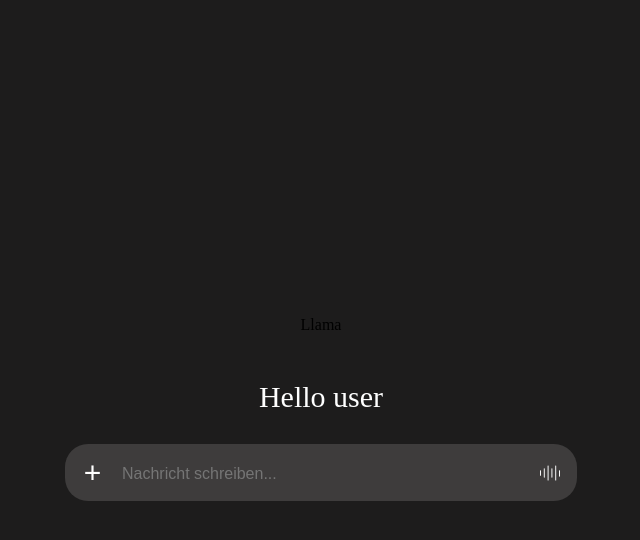
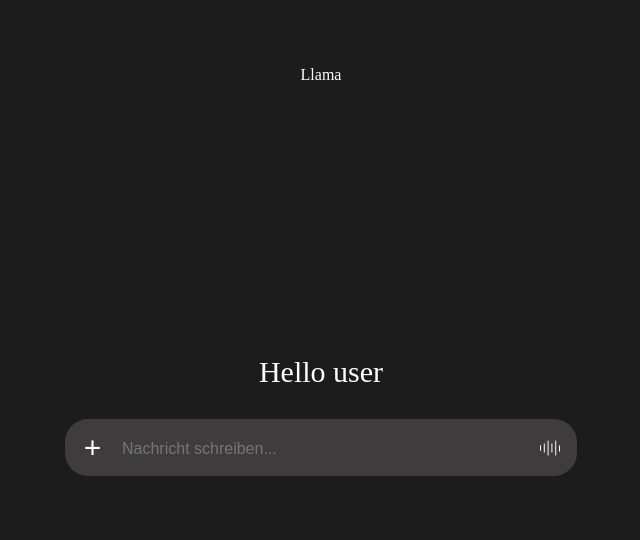
Before and after one commit to Kirillkrutoi12/AI-assistant, a plain HTML site: page index.html in a window 1280 px wide. Shown: the whole page, without its empty margins (319-959 px from the left). Drawn offline with Linux system fonts and the light colour scheme.

Commit message:
Refactor body styles for better layout and adjust header positioning

```diff
--- a/style.css
+++ b/style.css
@@ -4,9 +4,8 @@ body {
   display: flex;
   justify-content: center;
   align-items: center;
-  height: 100vh;
+  min-height: 100vh;
   width: 100%;
-  min-height: 700px;
   flex-direction: column;
 }
 
@@ -58,3 +57,14 @@ input {
   margin: 30px;
   font-size: 30px;
 }
+
+header {
+  display: flex;
+  justify-content: center;
+}
+
+.AI-name {
+  color: white;
+  position: absolute;
+  top: 50px;
+}
```
